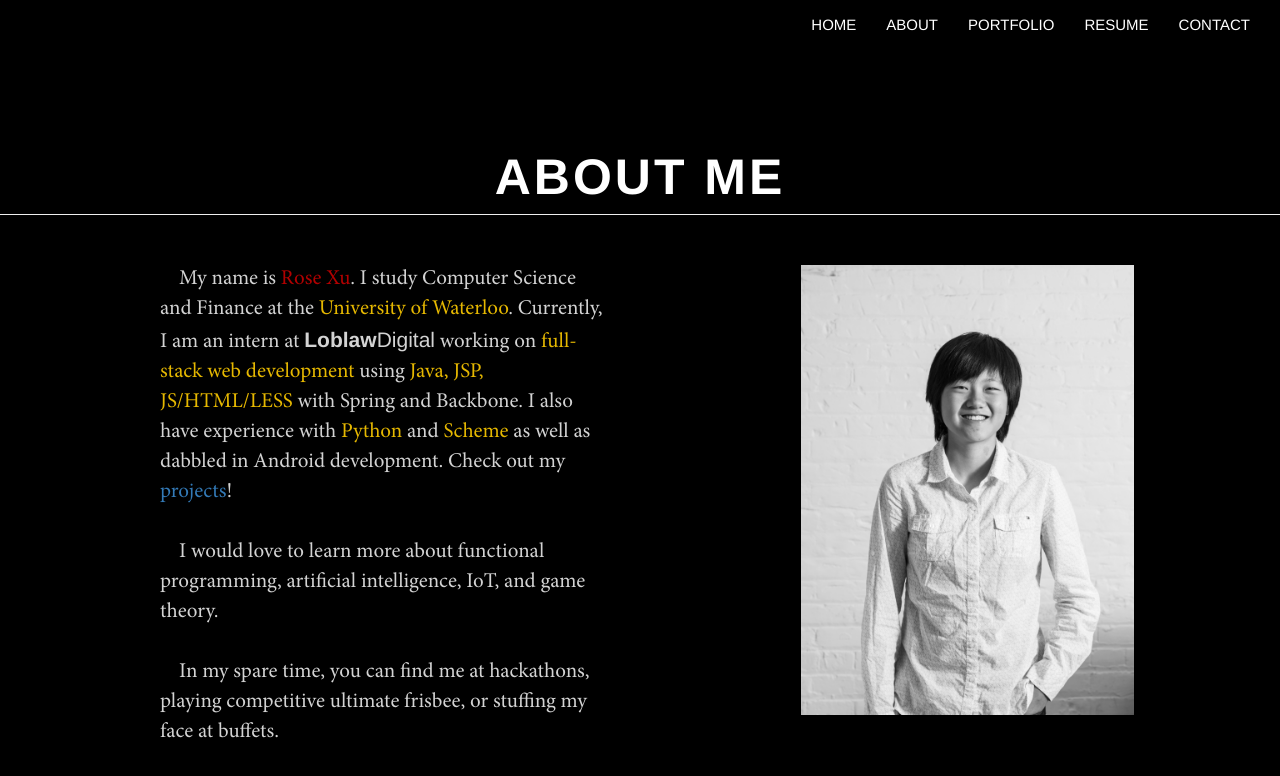
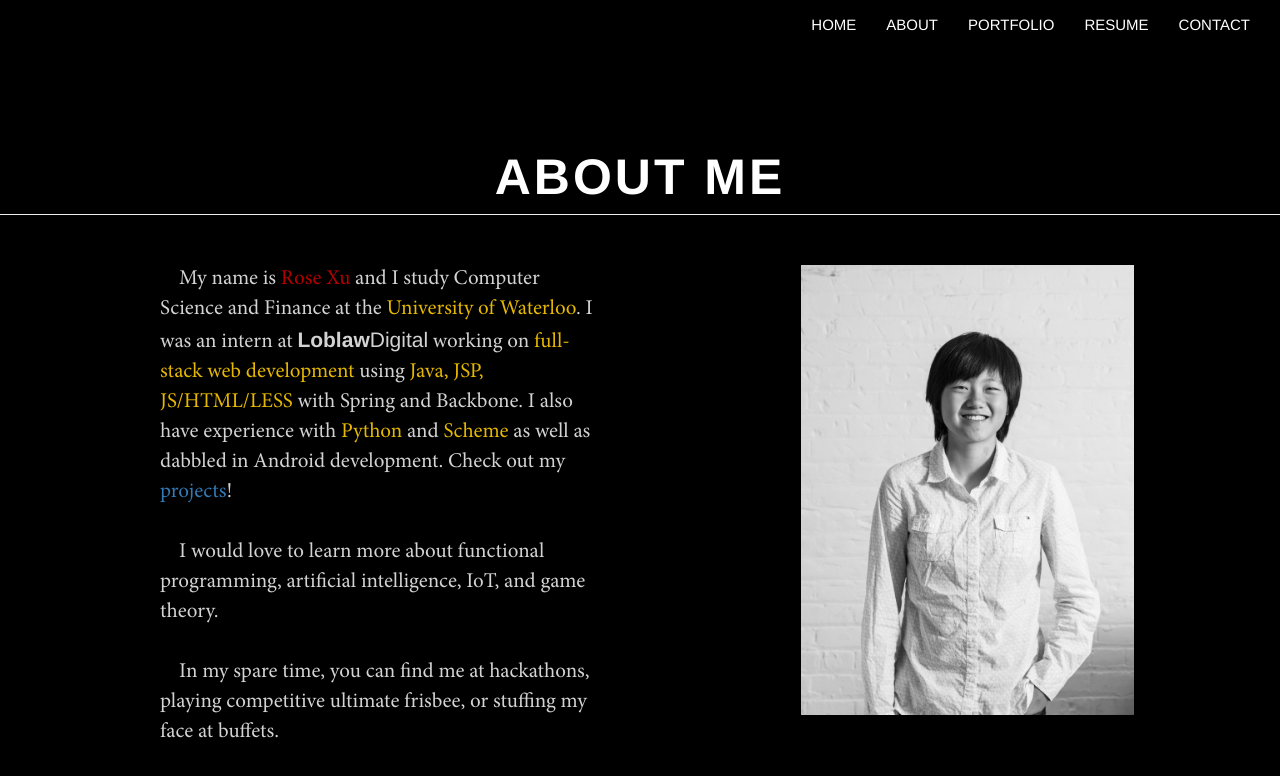
Before and after one commit to rosexu/rosexu.github.io, a website: page about.html in a window 1280 px wide. Drawn offline with Linux system fonts and the light colour scheme.

Commit message:
update about me

```diff
--- a/about.html
+++ b/about.html
@@ -50,7 +50,7 @@
 		</div>
   		<div class="col-sm-6 col-sm-pull-6 wrapper-text">
 		<p class="bio">
-			&nbsp;&nbsp;&nbsp;&nbsp;My name is <span class="red">Rose Xu</span>. I study Computer Science and Finance at the <span class="yellow">University of Waterloo</span>. Currently, I am an intern at <span class="loblaw-digital"><b>Loblaw</b>Digital</span> working on <span class="yellow">full-stack web development</span> using <span class="yellow">Java, JSP, JS/HTML/LESS</span> with Spring and Backbone. I also have experience with <span class="yellow">Python</span> and <span class="yellow">Scheme</span> as well as dabbled in Android development. Check out my <a href="portfolio.html">projects</a>! <br/><br/>
+			&nbsp;&nbsp;&nbsp;&nbsp;My name is <span class="red">Rose Xu</span> and I study Computer Science and Finance at the <span class="yellow">University of Waterloo</span>. I was an intern at <span class="loblaw-digital"><b>Loblaw</b>Digital</span> working on <span class="yellow">full-stack web development</span> using <span class="yellow">Java, JSP, JS/HTML/LESS</span> with Spring and Backbone. I also have experience with <span class="yellow">Python</span> and <span class="yellow">Scheme</span> as well as dabbled in Android development. Check out my <a href="portfolio.html">projects</a>! <br/><br/>
 			&nbsp;&nbsp;&nbsp;&nbsp;I would love to learn more about functional programming, artificial intelligence, IoT, and game theory.
 			<br/> <br/>
 			&nbsp;&nbsp;&nbsp;&nbsp;In my spare time, you can find me at hackathons, playing competitive ultimate frisbee, or stuffing my face at buffets.
```
